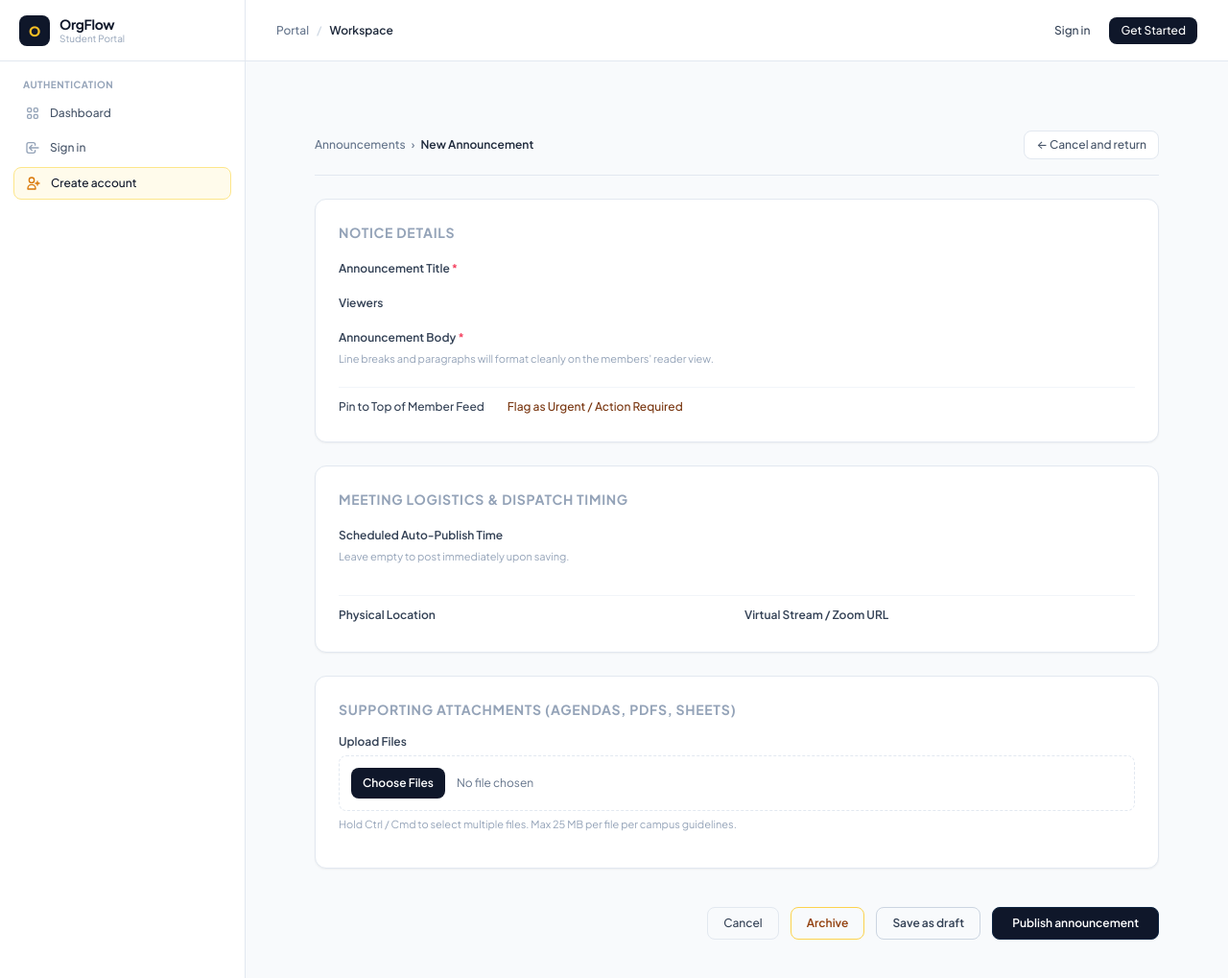
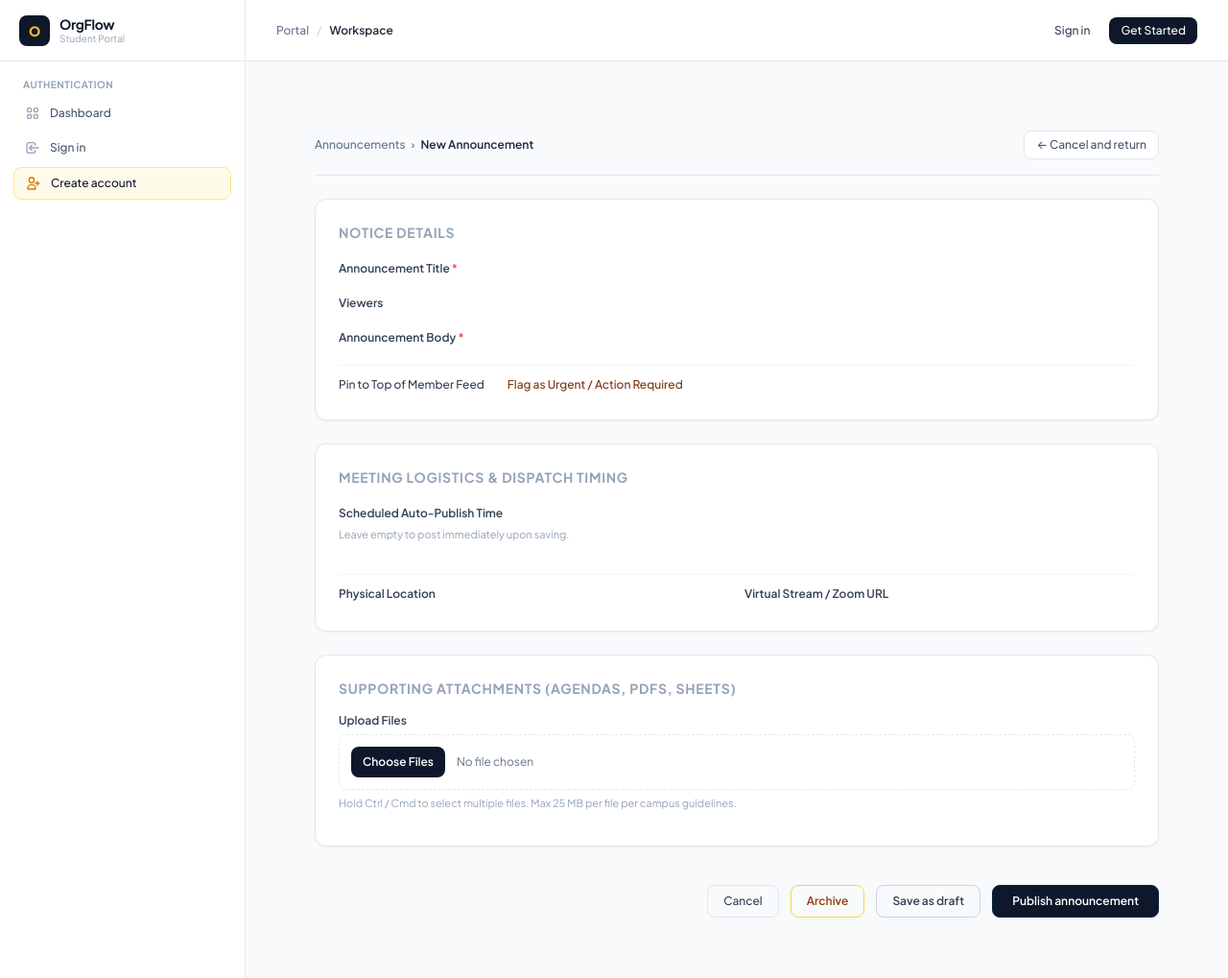
Before and after one commit to aayowole1/Software-Eng, a Django app: template announcements/templates/announcements/announcement_form.html in a window 1280 px wide. Shown: the top 1019 px of the page at 96% size. Run offline with Django 5.2, Linux system fonts and the light colour scheme; the template is opened without the code that fills it, so the values that code supplies are empty; some libraries are stand-ins or nearby versions.

Commit message:
Remove Line Below Announcement Body

```diff
--- a/announcements/templates/announcements/announcement_form.html
+++ b/announcements/templates/announcements/announcement_form.html
@@ -74,7 +74,6 @@
           {% if form.content.errors %}
             <p class="text-xs text-rose-600 mt-1">{{ form.content.errors.0 }}</p>
           {% endif %}
-          <p class="text-[11px] text-slate-400 mt-1.5">Line breaks and paragraphs will format cleanly on the members' reader view.</p>
         </div>
 
         <!-- Flags: Pin & Urgent -->
```
